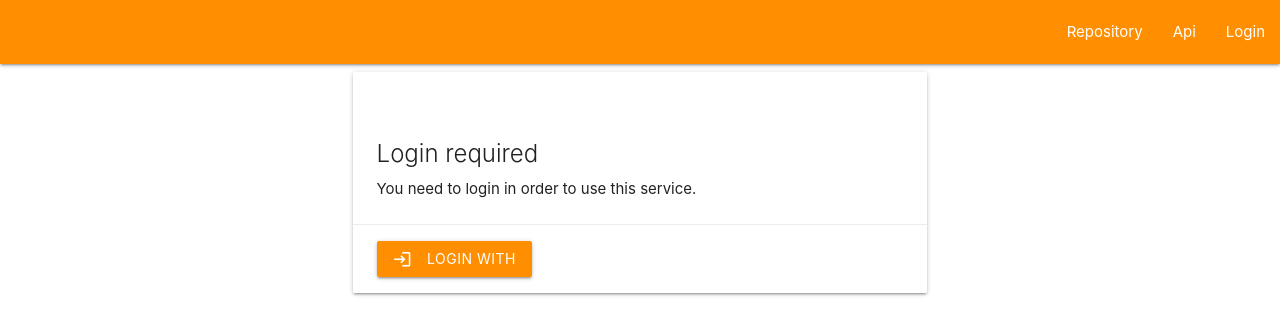
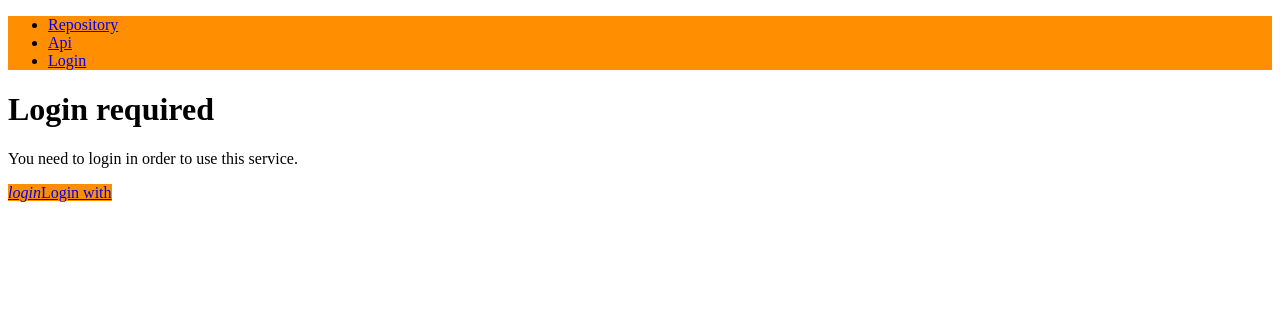
Before and after one commit to fsinfuhh/vinywaji, a Django app: template src/vinywaji/gui/templates/base.html in a window 1280 px wide. Shown: the top 335 px of the page. Run offline with Django 3.2, Linux system fonts and the light colour scheme; the template is opened without the code that fills it, so the values that code supplies are empty; parts of the project's set-up code (start-up, migrations or seed data) failed here and were passed over.

Commit message:
remove dependencies from cloudflare and google (!)

```diff
--- a/src/vinywaji/gui/templates/base.html
+++ b/src/vinywaji/gui/templates/base.html
@@ -10,9 +10,6 @@
         <title>{{ title }}</title>
     {% endif %}
     {% block  head %}
-        <link rel="stylesheet" href="https://cdnjs.cloudflare.com/ajax/libs/materialize/1.0.0/css/materialize.min.css"/>
-        <link rel="stylesheet" href="https://fonts.googleapis.com/icon?family=Material+Icons">
-        <link rel="stylesheet" href="{% static "base.css" %}">
         <link rel="manifest" href="{% url 'manifest' %}">
         <meta name="viewport" content="width=device-width, initial-scale=1.0"/>
         {% if page_description %}
@@ -70,7 +67,6 @@
         {% endblock %}
     </div>
     {% block scripts %}
-        <script type="application/javascript" src="https://cdnjs.cloudflare.com/ajax/libs/materialize/1.0.0/js/materialize.min.js"></script>
         <script type="application/javascript" src="{% static 'base.js' %}"></script>
         {% block scripts-extra %}{% endblock %}
     {% endblock %}
```
